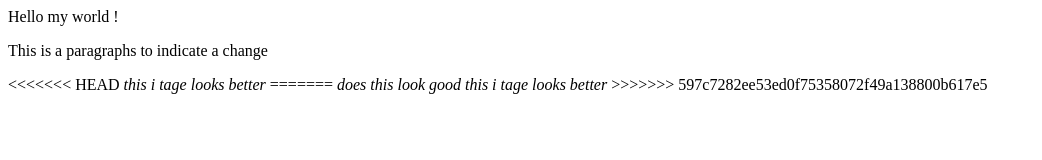
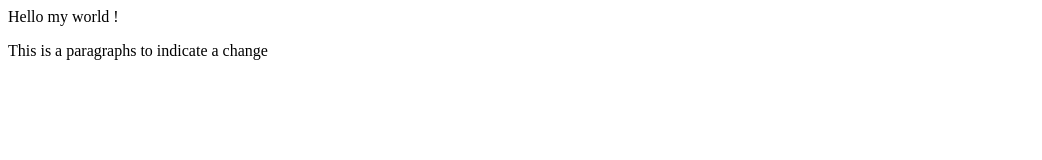
Before and after one commit to henloy77/learning_git, a plain HTML site: page index.html in a window 1280 px wide. Shown: the whole page, without its empty margins (0-1042 px from the left). Drawn offline with Linux system fonts and the light colour scheme.

Commit message:
final commit

```diff
--- a/index.html
+++ b/index.html
@@ -1,13 +1,3 @@
 <div>
     Hello my world !
     <p>This is a paragraphs to indicate a change</p>
-<<<<<<< HEAD
-    <i> this i tage looks better</i>
-=======
-
-    <i> does this look good</i>
-
-    <i> this i tage looks better</i>
-
->>>>>>> 597c7282ee53ed0f75358072f49a138800b617e5
-</div>
```
